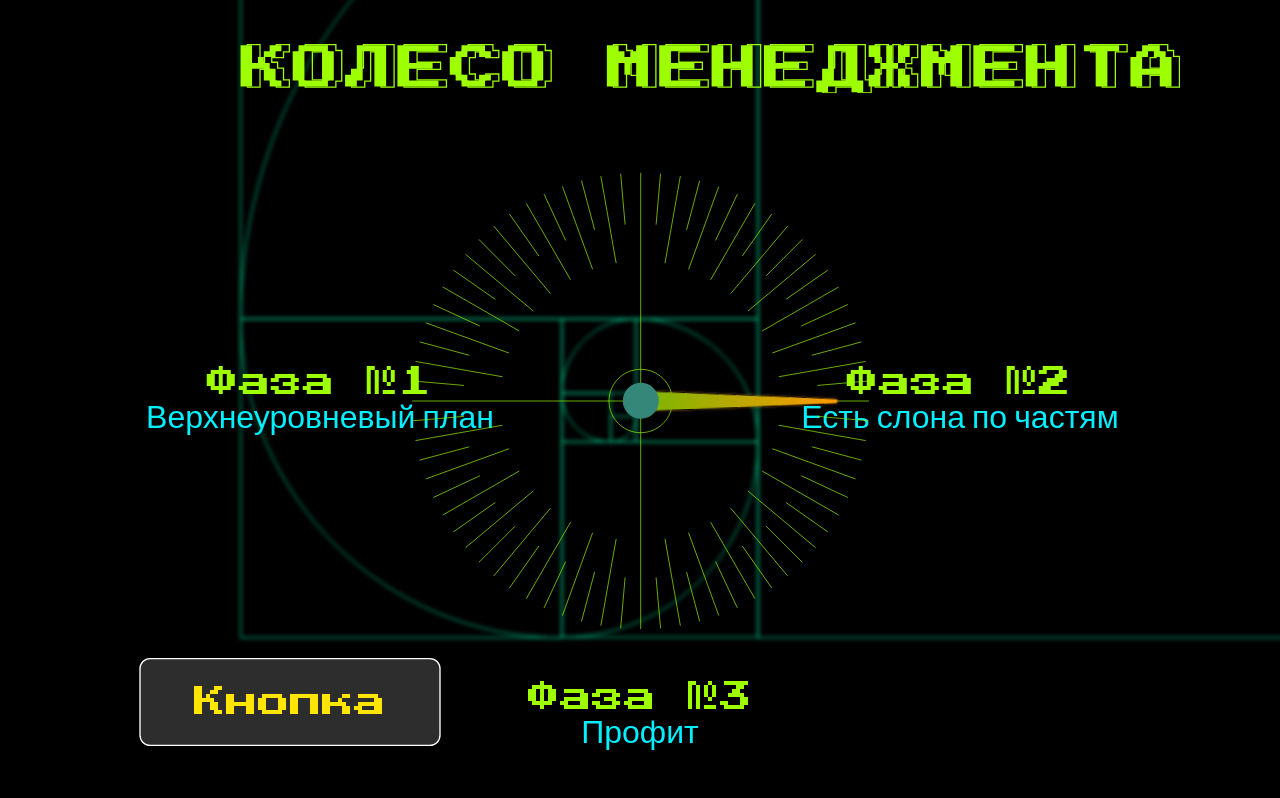
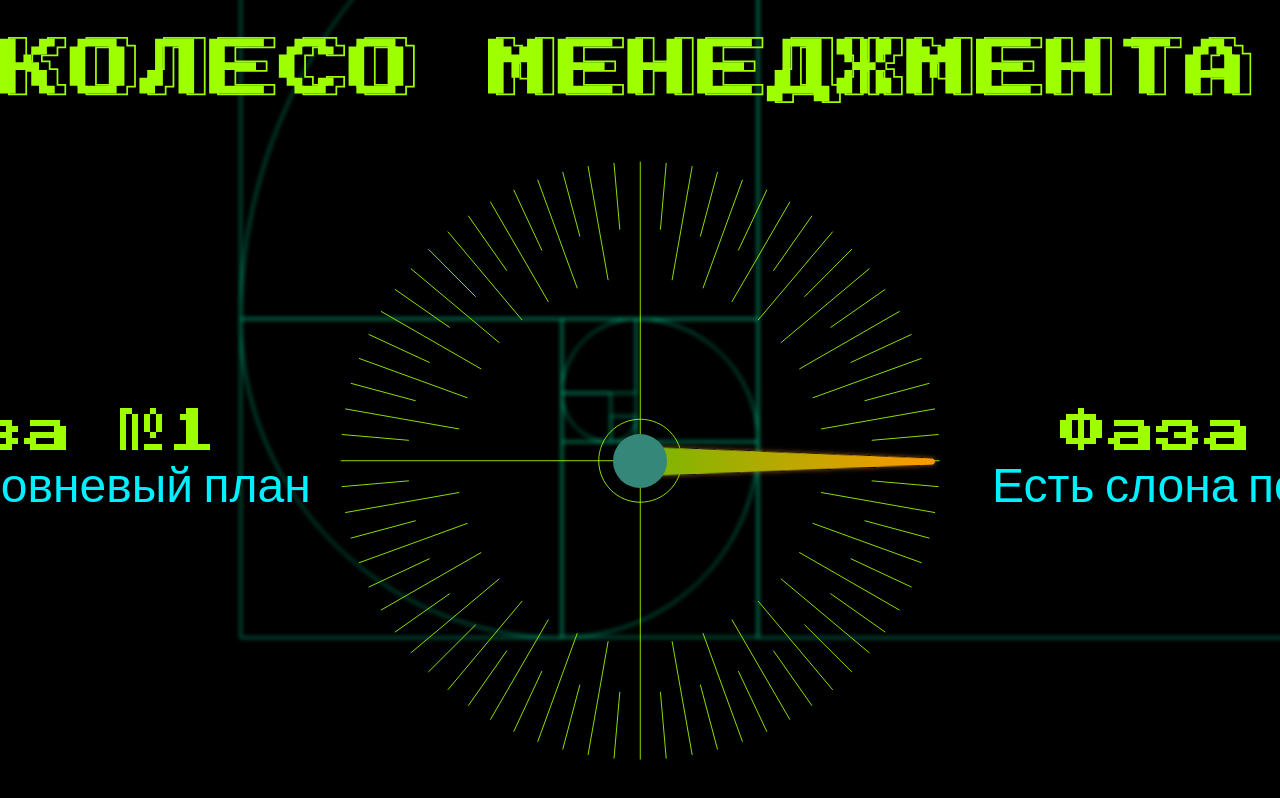
Before and after one commit to yushkevich-a-a/wheel, a React (Create React App) app: page / in a window 1280 px wide. Built offline with nearby package versions, Linux system fonts and the light colour scheme.

Commit message:
изменение структуры

```diff
--- a/src/app/App.tsx
+++ b/src/app/App.tsx
@@ -4,11 +4,10 @@ import { Button } from 'components/Button';
 import { Dial } from 'components/Dial';
 import { Title } from 'components/Title';
 import { useEffect, useState } from 'react';
-import { ScaleContext } from './ScaleContext';
-import { PhasesBlock } from "components/PhasesBlock";
 import fib from './fib.svg'
-
-
+import { Phase } from "components/Phase";
+import { Footer } from "components/Footer";
+import { Body } from "components/Body";
 
 const Wrapper = styled.div`
 position: relative;
@@ -17,9 +16,7 @@ position: relative;
   background: #000;
   overflow: hidden;
 `;
-const Container = styled.div<{$scale: number}>`
-  /* transform: scale(${props => props.$scale}); */
-  /* transform: scale(0.8); */
+const Container = styled.div`
   position: absolute;
   top: 0;
   right: 0;
@@ -31,28 +28,20 @@ const Container = styled.div<{$scale: number}>`
   background-size: auto;
   background-position: center;
   background-repeat: no-repeat;
+  display:flex;
+  flex-direction: column;
+  justify-content: space-between;
 `;
+
+const FlexBlock = styled.div`
+  display: flex;
+  justify-content: space-evenly;
+  align-items: center;
+`
 
 function App() {
   const [ startAnim, setStartAnim ] = useState<boolean>(false);
-  const [ scale, setScale ] = useState<number>(1);
   const [ enableColor, setEnableColor ] = useState<boolean>(false);
-
-  useEffect(() => {
-    const resizeCompute = () => {
-      const width= window.innerWidth;
-      const height = window.innerHeight;
-      const scaleX = width / 1920;
-      const scaleY = height / 1080;
-      const arr = [scaleX, scaleY];
-      setScale(Math.min(...arr));
-    }
-    resizeCompute();
-    document.addEventListener('resize', resizeCompute);
-    return () => {
-      document.removeEventListener('resize', resizeCompute);
-    }
-  },[])
 
   const handleStartClick = () => {
     if(startAnim) {
@@ -71,15 +60,20 @@ function App() {
 
   return (
     <Wrapper>
-      <ScaleContext.Provider value={scale}>
-        <Container $scale={scale}>
-          <Title/>
-          {/* <Fibonachi/> */}
-          <PhasesBlock enableTrigger={enableColor} />
-          <Dial start={startAnim} disableAnimate={handleStopAnimate} enableColor={handleStartColor}/>
-          <Button disactive={startAnim} click={handleStartClick}/>
+        <Container>
+          <FlexBlock>
+            <Title/>
+          </FlexBlock>
+          <Body>
+            <Phase title={'Фаза №1'} subTitle={'Верхнеуровневый план'} />
+            <Dial start={startAnim} disableAnimate={handleStopAnimate} enableColor={handleStartColor}/>
+            <Phase title={'Фаза №2'} subTitle={'Есть слона по частям'} enableTrigger={enableColor}/>
+          </Body>
+          <Footer>
+            <Button disactive={startAnim} click={handleStartClick}/>
+            <Phase title={'Фаза №3'} subTitle={'Профит'} />
+          </Footer>
         </Container>
-      </ScaleContext.Provider>
     </Wrapper>
   )
 }
--- a/src/app/ScaleContext.ts
+++ /dev/null
@@ -1,3 +0,0 @@
-import React from "react";
-
-export const ScaleContext = React.createContext(1);
--- a/src/components/Arrow/Arrow.tsx
+++ b/src/components/Arrow/Arrow.tsx
@@ -1,22 +1,9 @@
-import { ScaleContext } from 'app/ScaleContext';
+
 import arrow from 'components/Arrow/arrow.svg';
 import { useContext, useEffect, useRef, useState } from 'react'
 import styled, { css, keyframes } from 'styled-components';
 
-// const Wrapper = styled.div`
-//   position: absolute;
-//   top: 0;
-//   right: 0;
-//   bottom: 0;
-//   left: 0;
-//   border-radius: 50%;
-//   overflow: hidden;
-//   display: flex;
-//   justify-content: center;
-//   align-items: center;
-// `;
-
-const Container = styled.div<{$scale: number}>`
+const Container = styled.div`
   position: relative;
   width: 600px;
   height: 600px;
@@ -57,7 +44,6 @@ const Pie = styled.div`
 export const Arrow = ({start, disableAnimate, enableColor } : {start: boolean, disableAnimate : () => void, enableColor: () => void}) => {
   const [ offset, setOffset ] = useState<number>(100);
   const [ rotate, setRotate ] = useState<number>(90);
-  const scale = useContext(ScaleContext);
   const ref=useRef<HTMLDivElement>(null);
 
   const stopTransition = () => {
@@ -114,7 +100,6 @@ export const Arrow = ({start, disableAnimate, enableColor } : {start: boolean, d
   return (
     <Container
       ref={ref}
-      $scale={scale}
       style={{
         "background": `conic-gradient(transparent ${offset + '%'}, rgb(38 212 250 / 100%) ${offset + 70 + '%'})`,
         "transition": `${start && "transform 3s"}`,
--- /dev/null
+++ b/src/components/Body/index.tsx
@@ -0,0 +1,18 @@
+import styled from "styled-components"
+
+const Container = styled.div`
+  display: flex;
+  justify-content: center;
+  align-items: center;
+  gap: 120px;
+`
+
+export const Body = ({children}: {children: any}) => {
+  return (
+    <Container>
+        {
+            children
+        }
+    </Container>
+  )
+}
--- a/src/components/Button/index.tsx
+++ b/src/components/Button/index.tsx
@@ -1,40 +1,76 @@
-import { ScaleContext } from 'app/ScaleContext'
 import { useContext } from 'react'
 import styled, { css } from 'styled-components'
 
-// const Wrapper = styled.div<{$scale: number}>`
-//   position: absolute;
-//   bottom: 0;
-//   left: 0;
-//   padding: 60px 75px;
-//   `;
-const StyledButton = styled.div<{$disactive: boolean, $scale: number}>`
-  transform: scale(${props => props.$scale});
-  /* margin: ${props => props.$scale * 60 +'px'} ${props => props.$scale * 75 +'px'}; */
-  /* margin: 5% 4%; */
-  ${props => props.$disactive && css`opacity: 0.5;`}
+const Wrapper = styled.div`
   position: absolute;
-  bottom: 4%;
+  bottom: 10%;
   left: 5%;
-  line-height: 1;
+
+  user-select: none;
+
+    overflow: hidden;
+    transform: rotate(-0deg) skewX(25deg);
+    border-radius: 4px;
+    width: 342px;
+    height: 112px;
+`;
+
+
+const StyledButton = styled.div`
+  width: 320px;
+  height: 65px;;
+  background-color: #2D2D2D;
+  position: absolute;
+  z-index: 1;
   color: #FFE500;
+  display: flex;
+  border-radius: 4px;
   font-size: 48px;
-  padding: 40px 80px;
+  align-items: center;
+  justify-content: center;
+  transition: all .2s;
   border: 2px solid white;
-  border-radius: 16px;
-  background-color: #2D2D2D;
-  user-select: none;
-  cursor: pointer;
   &:hover {
-    background-color: #323232;
+      background-color: #323232;
+    }
+  &:before{
+    content: '';
+    position: absolute;
+    top: 22px;
+    left: -23px;
+    background-color: #282727;
+    height: 106%;
+    width: 20px;
+    transform: rotate(0deg) skewY(-65deg);
+    border-top-left-radius: 3px;
+    z-index: 0;
+  }
+
+  &:after{
+    content: '';
+    position: absolute;
+    bottom: -46px;
+    left: -12px;
+    background-color: #2D2D2D;
+    height: 44px;
+    width: 101%;
+    z-index: 0;
+    transform: rotate(0deg) skewX(-25deg);
+    border-bottom-right-radius: 2px;
   }
 `
 
+
+
 export const Button = ({disactive, click}: {disactive: boolean, click: () => void}) => {
-  const scale = useContext(ScaleContext);
   return (
-    // <Wrapper $scale={scale} >
-      <StyledButton $disactive={disactive} $scale={scale} onClick={click}>Кнопка</StyledButton>
-    // </Wrapper>
+    <Wrapper>
+      <StyledButton onClick={click} style={{
+          left: `${disactive ? 16: 21 }px`,
+          top: `${disactive ? 16: 3 }px`,
+      }}>
+        Кнопка
+      </StyledButton>
+    </Wrapper>
   )
 }
--- a/src/components/Dial/index.tsx
+++ b/src/components/Dial/index.tsx
@@ -1,22 +1,8 @@
 import styled from 'styled-components';
 import dial from './dial.svg';
-import { useContext } from 'react';
-import { ScaleContext } from 'app/ScaleContext';
 import { Arrow } from 'components/Arrow/Arrow';
 
-const Wrapper = styled.div`
-  position: absolute;
-  top: 0;
-  right: 0;
-  bottom: 0;
-  left: 0;
-  display: flex;
-  justify-content: center;
-  align-items: center;
-`;
-
-const Container = styled.div<{$scale: number}>`
-  transform: scale(${props => props.$scale});
+const Container = styled.div`
   width: 687px;
   height: 687px;
   background-image: url(${dial});
@@ -30,12 +16,9 @@ const Container = styled.div<{$scale: number}>`
 `;
 
 export const Dial = ({ start, disableAnimate, enableColor }: {start: boolean, disableAnimate: () => void, enableColor: () => void}) => {
-  const scale = useContext(ScaleContext);
   return (
-    <Wrapper>
-      <Container $scale={scale}>
+      <Container>
         <Arrow start={start} disableAnimate={disableAnimate} enableColor={enableColor}/>
       </Container>
-    </Wrapper>
   )
 }
--- /dev/null
+++ b/src/components/Footer/index.tsx
@@ -0,0 +1,19 @@
+import styled from "styled-components"
+
+const Container = styled.div`
+  position: relative;
+  display: flex;
+  justify-content: space-evenly;
+  align-items: center;
+  padding-bottom:  30px;
+`
+
+export const Footer = ({children}: {children: any}) => {
+  return (
+    <Container>
+        {
+            children
+        }
+    </Container>
+  )
+}
--- a/src/components/Phase/index.tsx
+++ b/src/components/Phase/index.tsx
@@ -1,5 +1,3 @@
-import { ScaleContext } from 'app/ScaleContext';
-import { useContext, useEffect, useState } from 'react';
 import styled, { css, keyframes } from 'styled-components';
 
 const bgMain = keyframes`
@@ -27,8 +25,7 @@ const bgSub = keyframes`
   99% {color: #FFFFFF;}
 `;
 
-const Container = styled.div<{ $scale: number }>`
-     transform: scale(${props => props.$scale}) ;
+const Container = styled.div`
     max-width: 340px;
     display: flex;
     flex-direction: column;
@@ -59,9 +56,8 @@ const STit = styled.div<{$enable: boolean}>`
 `
 
 export const Phase = ({title, subTitle, enableTrigger}: {title:string, subTitle:string, enableTrigger?:boolean}) => {
-    const scale = useContext(ScaleContext);
     return (
-    <Container $scale={scale}>
+    <Container>
         <Tit $enable={!!enableTrigger}>{title}</Tit>
         <STit $enable={!!enableTrigger}>{subTitle}</STit>
     </Container>
--- a/src/components/PhasesBlock/index.tsx
+++ /dev/null
@@ -1,45 +0,0 @@
-import { ScaleContext } from 'app/ScaleContext';
-import { Phase } from 'components/Phase';
-import { useContext } from 'react';
-import styled from 'styled-components';
-
-const CenterBlocks = styled.div<{$scale: number}>`
-    position: absolute;
-    top: 0;
-    right: 0;
-    bottom: 0;
-    left: 0;
-    padding: 0 150px;
-        /* padding: 0 ${props => 150 * props.$scale + "px"}; */
-
-    display: flex;
-    justify-content: space-between;
-    align-items: center;
-`;
-
-const BottomBlock = styled.div`
-    position: absolute;
-    right: 0;
-    bottom: 4%;
-    left: 0;
-    padding: 0 150px;
-    display: flex;
-    justify-content: center;
-    align-items: center;
-`
-
-export const PhasesBlock = ({enableTrigger}: {enableTrigger: boolean}) => {
-    const scale = useContext(ScaleContext);
-  return (
-    <>
-        <CenterBlocks $scale={scale}>
-            <Phase title={'Фаза №1'} subTitle={'Верхнеуровневый план'} />
-            <Phase title={'Фаза №2'} subTitle={'Есть слона по частям'} enableTrigger={enableTrigger}/>
-        </CenterBlocks>
-        <BottomBlock >
-            <Phase title={'Фаза №3'} subTitle={'Профит'} />
-        </BottomBlock>
-
-    </>
-  )
-}
--- a/src/components/Title/index.tsx
+++ b/src/components/Title/index.tsx
@@ -1,10 +1,8 @@
 import styled from "styled-components";
 import tit from './tit.svg';
 import { useContext } from "react";
-import { ScaleContext } from "app/ScaleContext";
 
-const Container = styled.div<{$scale: number}>`
-    transform: scale(${props => props.$scale});
+const Container = styled.div`
     margin: 16px auto 0;
     width:  1442px;
     height: 101px;
@@ -17,8 +15,7 @@ const Container = styled.div<{$scale: number}>`
 
 
 export const Title = () => {
-  const scale = useContext(ScaleContext);
   return (
-    <Container $scale={scale}/>
+    <Container/>
   )
 }
```
Also changed, not shown: src/components/Fibonachi/index.tsx (deleted, +0 -24 lines), src/components/Dial/fib.svg (deleted), src/components/Fibonachi/fib.svg (deleted).
